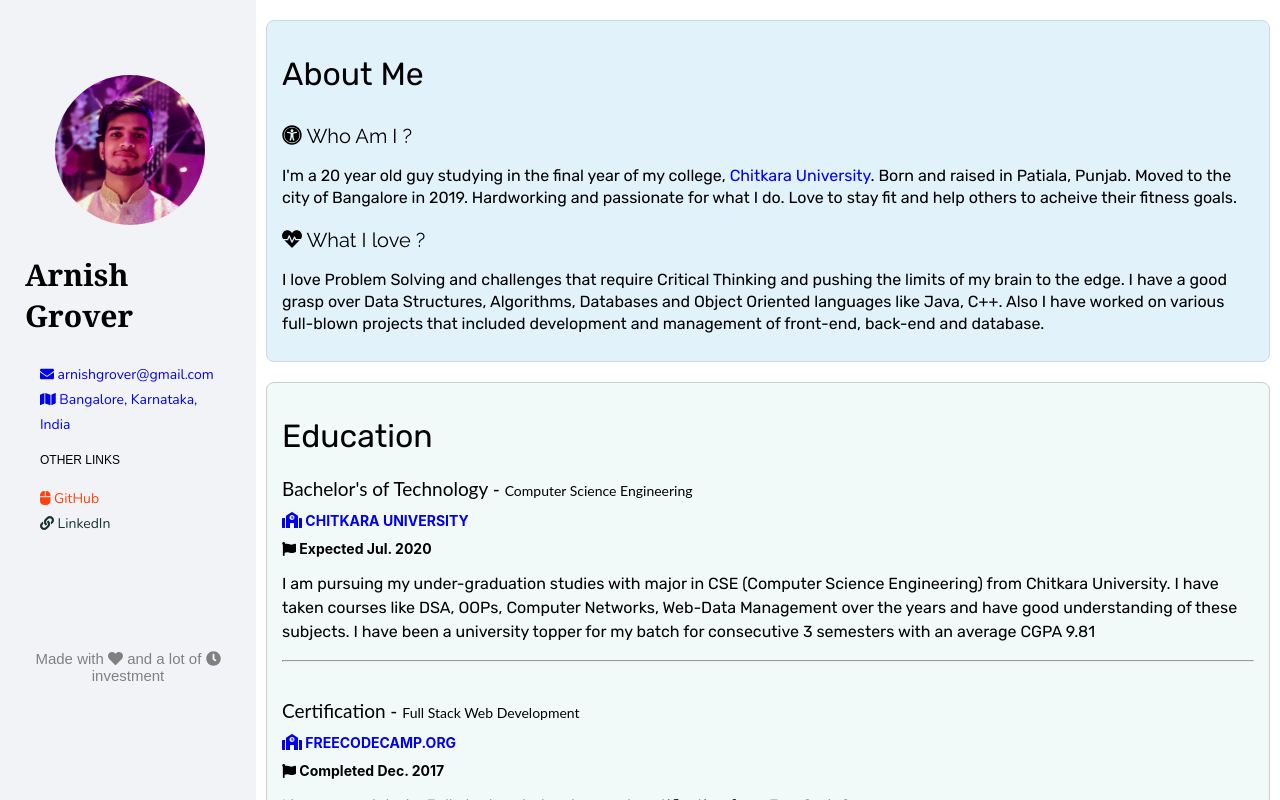
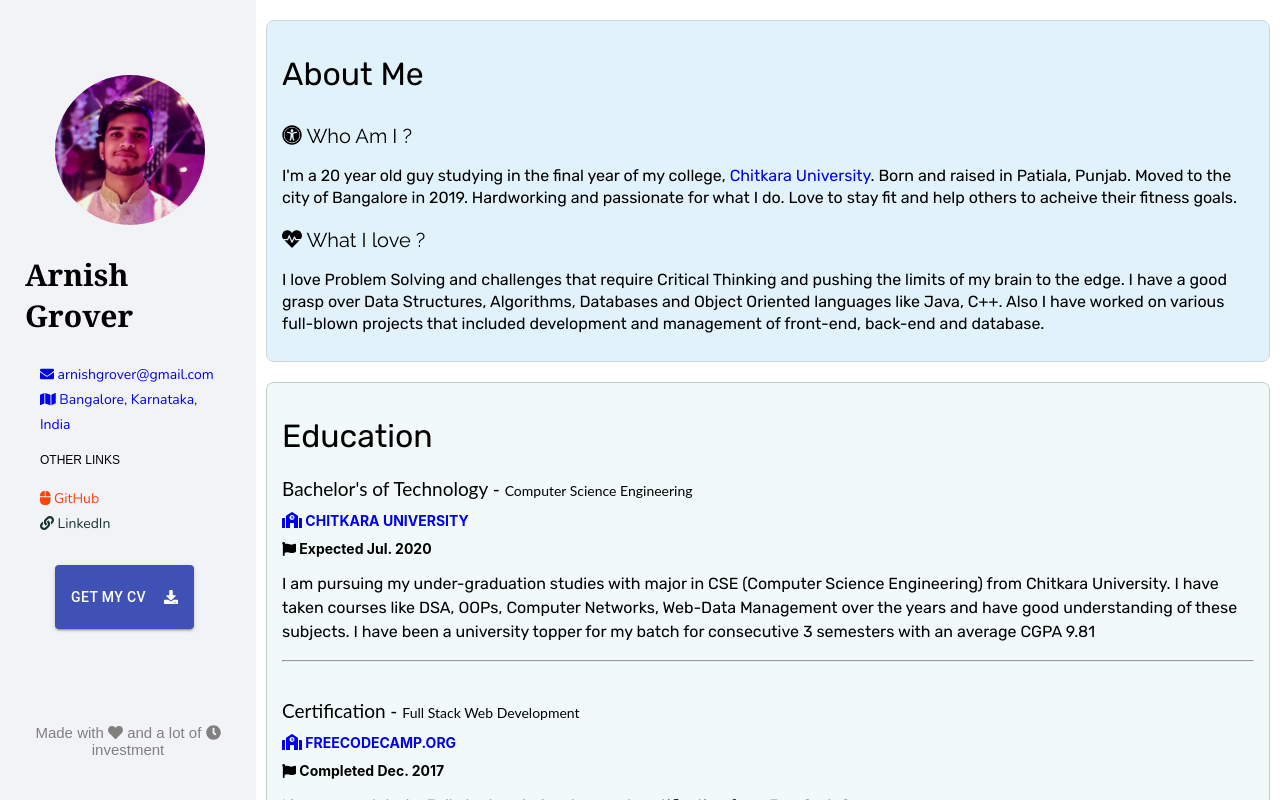
Before and after one commit to arnishgrover/arnishgrover.github.io, a React (Create React App) app: page / in a window 1280 px wide. Shown: the top 800 px of the page. Built offline with nearby package versions, Linux system fonts and the light colour scheme.

Commit message:
added cv download link

```diff
--- a/package.json
+++ b/package.json
@@ -6,12 +6,14 @@
     "@fortawesome/fontawesome-svg-core": "^1.2.27",
     "@fortawesome/free-solid-svg-icons": "^5.12.1",
     "@fortawesome/react-fontawesome": "^0.1.8",
+    "@material-ui/core": "^4.9.2",
     "@testing-library/jest-dom": "^4.2.4",
     "@testing-library/react": "^9.3.2",
     "@testing-library/user-event": "^7.1.2",
     "rc-progress": "^2.5.2",
     "react": "^16.12.0",
     "react-dom": "^16.12.0",
+    "react-native-vector-icons": "^6.6.0",
     "react-scripts": "3.3.1"
   },
   "scripts": {
--- a/src/components/Introduction/Introduction.css
+++ b/src/components/Introduction/Introduction.css
@@ -33,7 +33,7 @@
     text-align: center;
 }
 .end {
-    padding-top: 100px;
+    padding-top: 50px;
     text-align: center;
 }
 .end-text {
@@ -42,3 +42,8 @@
     font-family: Arial, sans-serif;
     color: grey;
 }
+
+.cv {
+    margin: 20px;
+    padding: 10px;
+}
--- a/src/components/Introduction/Introduction.js
+++ b/src/components/Introduction/Introduction.js
@@ -1,12 +1,14 @@
 import React, {Component} from "react";
 import './Introduction.css';
-import { FontAwesomeIcon } from '@fortawesome/react-fontawesome'
-import { faEnvelope, faMap, faMouse, faLink, faHeart, faClock } from '@fortawesome/free-solid-svg-icons'
+import {FontAwesomeIcon} from '@fortawesome/react-fontawesome'
+import {faEnvelope, faMap, faMouse, faLink, faHeart, faClock, faDownload} from '@fortawesome/free-solid-svg-icons'
+import Button from '@material-ui/core/Button';
 
 const bangaloreMapLink = "https://www.google.com/maps/place/Bengaluru,+Karnataka/@12.9538477,77.3507442,10z/data=!3m1!4b1!4m5!3m4!1s0x3bae1670c9b44e6d:0xf8dfc3e8517e4fe0!8m2!3d12.9715987!4d77.5945627";
 const emailLink = "mailto:arnishgrover@gmail.com";
 const githubLink = "https://github.com/arnishgrover";
 const linkedInLink = "https://www.linkedin.com/in/arnishgrover";
+const cvDownloadLink = "https://drive.google.com/open?id=1csA5lOyABv9uAlFvP6DwAaAvnxKOJLt8";
 
 class Introduction extends Component {
     render() {
@@ -14,20 +16,29 @@
             <div>
                 <div className="main">
                     <div className="profile-pic">
-                        <img src ={require("../../images/profile.jpeg")} alt={"Alternate"} className="image"/>
+                        <img src={require("../../images/profile.jpeg")} alt={"Alternate"} className="image"/>
                     </div>
                     <div className="Name">
                         <h2 className="text">Arnish Grover</h2>
                     </div>
                     <div className="contact">
-                        <a className="info" href={emailLink}><FontAwesomeIcon icon={faEnvelope}/>     arnishgrover@gmail.com</a><br/>
-                        <a className="info" href={bangaloreMapLink} target={"blank"}><FontAwesomeIcon icon={faMap}/>     Bangalore, Karnataka, India</a>
+                        <a className="info" href={emailLink}><FontAwesomeIcon icon={faEnvelope}/> arnishgrover@gmail.com</a><br/>
+                        <a className="info" href={bangaloreMapLink} target={"blank"}><FontAwesomeIcon
+                            icon={faMap}/> Bangalore, Karnataka, India</a>
                         <p style={{fontSize: 12, fontFamily: "Arial"}}>OTHER LINKS</p>
-                        <a className="info" href={githubLink} target={"blank"} style={{color: '#ff420e'}}><FontAwesomeIcon icon={faMouse}/>      GitHub</a><br/>
-                        <a className="info" href={linkedInLink} target={"blank"} style={{color: '#18322f'}}><FontAwesomeIcon icon={faLink}/>     LinkedIn</a>
+                        <a className="info" href={githubLink} target={"blank"}
+                           style={{color: '#ff420e'}}><FontAwesomeIcon icon={faMouse}/> GitHub</a><br/>
+                        <a className="info" href={linkedInLink} target={"blank"}
+                           style={{color: '#18322f'}}><FontAwesomeIcon icon={faLink}/> LinkedIn</a>
+                    </div>
+                    <div className='cv'>
+                        <Button variant="contained" color="primary" href={cvDownloadLink} target='_blank'>
+                            Get My CV    <pre>  </pre><FontAwesomeIcon icon={faDownload}/>
+                        </Button>
                     </div>
                     <div className="end">
-                        <p className="end-text">Made with <FontAwesomeIcon icon={faHeart} /> and a lot of <FontAwesomeIcon icon={faClock} /> investment</p>
+                        <p className="end-text">Made with <FontAwesomeIcon icon={faHeart}/> and a lot
+                            of <FontAwesomeIcon icon={faClock}/> investment</p>
                     </div>
                 </div>
             </div>
```
Also changed, not shown: 1 other file (tests, documents, lock files or other folders).
